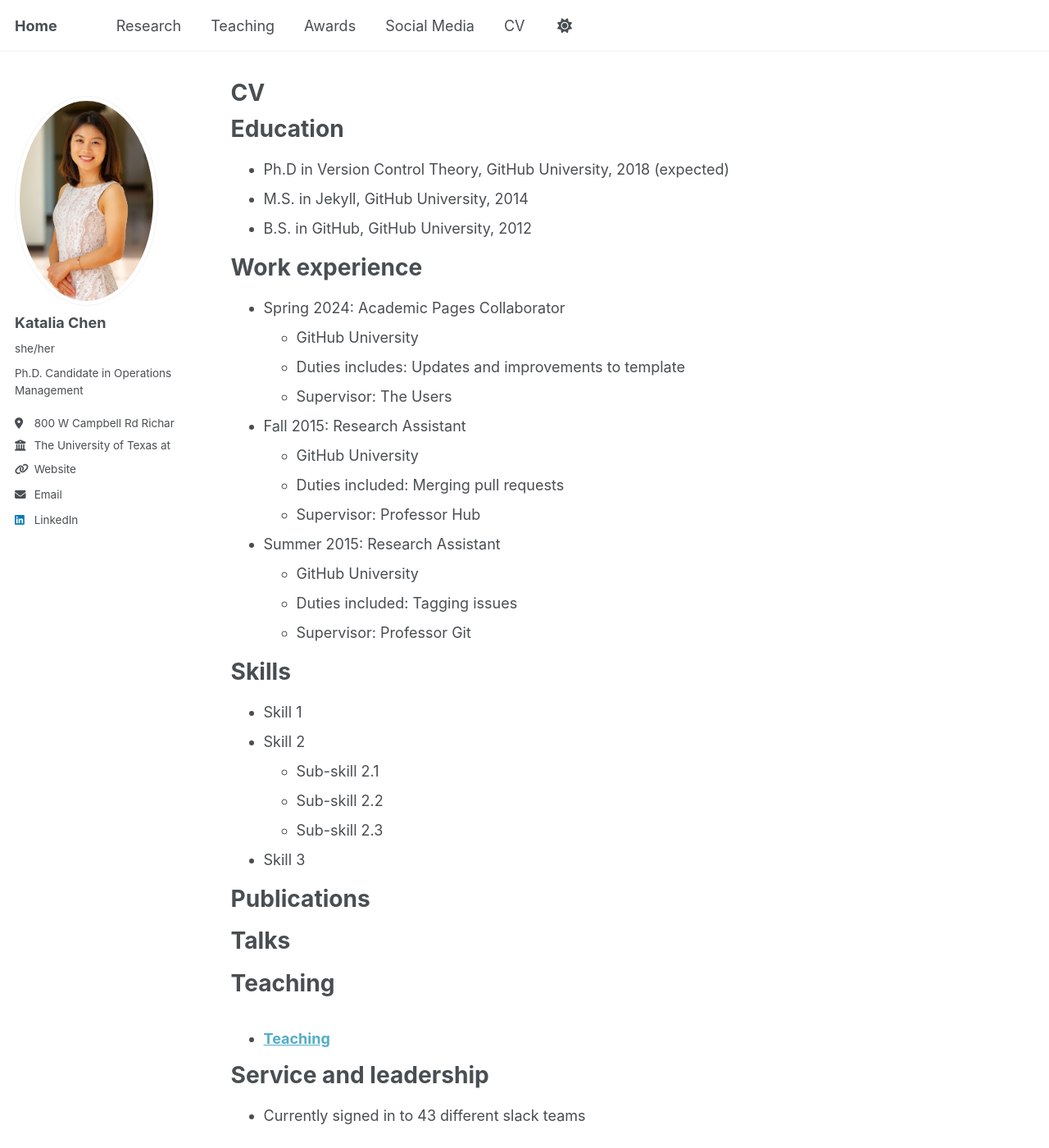
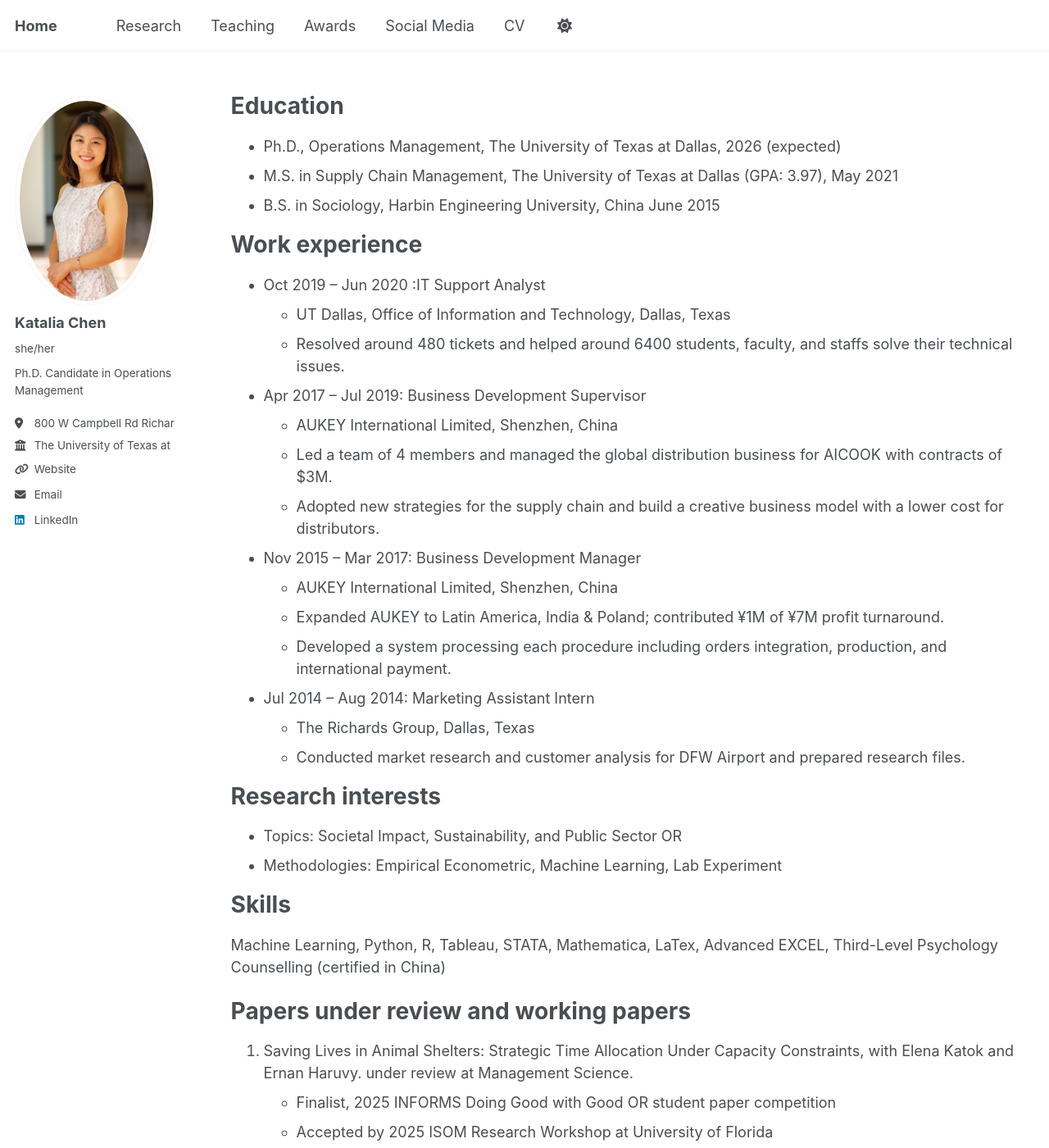
Before and after one commit to qxc2/kataliachen, a Jekyll site: the page built from _pages/cv.md, in a window 1280 px wide and 1400 px high. Shown: the whole window at 82% size. Built offline with Jekyll 4.4.1, drawn with Linux system fonts in a browser that asks for light colours; a script that is not in the unit is left out; some of the changed text lies outside the part shown.

Commit message:
Update cv.md

```diff
--- a/_pages/cv.md
+++ b/_pages/cv.md
@@ -11,54 +11,74 @@ redirect_from:
 
 Education
 ======
-* Ph.D in Version Control Theory, GitHub University, 2018 (expected)
-* M.S. in Jekyll, GitHub University, 2014
-* B.S. in GitHub, GitHub University, 2012
+* Ph.D., Operations Management, The University of Texas at Dallas, 2026 (expected)
+* M.S. in Supply Chain Management, The University of Texas at Dallas (GPA: 3.97), May 2021
+* B.S. in Sociology, Harbin Engineering University, China June 2015
 
 Work experience
 ======
-* Spring 2024: Academic Pages Collaborator
-  * GitHub University
-  * Duties includes: Updates and improvements to template
-  * Supervisor: The Users
+* Oct 2019 – Jun 2020 :IT Support Analyst
+  * UT Dallas, Office of Information and Technology, Dallas, Texas
+  * Resolved around 480 tickets and helped around 6400 students, faculty, and staffs solve their technical issues.
 
-* Fall 2015: Research Assistant
-  * GitHub University
-  * Duties included: Merging pull requests
-  * Supervisor: Professor Hub
+* Apr 2017 – Jul 2019: Business Development Supervisor
+  * AUKEY International Limited, Shenzhen, China
+  * Led a team of 4 members and managed the global distribution business for AICOOK with   contracts of $3M.
+  * Adopted new strategies for the supply chain and build a creative business model with a lower cost for distributors.
 
-* Summer 2015: Research Assistant
-  * GitHub University
-  * Duties included: Tagging issues
-  * Supervisor: Professor Git
+* Nov 2015 – Mar 2017: Business Development Manager
+  * AUKEY International Limited, Shenzhen, China
+  * Expanded AUKEY to Latin America, India & Poland; contributed ¥1M of ¥7M profit turnaround.
+  * Developed a system processing each procedure including orders integration, production, and international payment.
+
+* Jul 2014 – Aug 2014: Marketing Assistant Intern
+  * The Richards Group, Dallas, Texas
+  *  Conducted market research and customer analysis for DFW Airport and prepared research files.
+
+Research interests
+======
+- Topics: Societal Impact, Sustainability, and Public Sector OR
+- Methodologies: Empirical Econometric, Machine Learning, Lab Experiment
 
 Skills
 ======
-* Skill 1
-* Skill 2
-  * Sub-skill 2.1
-  * Sub-skill 2.2
-  * Sub-skill 2.3
-* Skill 3
+Machine Learning, Python, R, Tableau, STATA, Mathematica, LaTex, Advanced EXCEL, Third-Level Psychology Counselling (certified in China)
 
-Publications
+Papers under review and working papers
 ======
-  <ul>{% for post in site.publications reversed %}
-    {% include archive-single-cv.html %}
-  {% endfor %}</ul>
+  1. Saving Lives in Animal Shelters: Strategic Time Allocation Under Capacity Constraints, with Elena Katok and Ernan Haruvy. under review at Management Science.
+     - Finalist, 2025 INFORMS Doing Good with Good OR student paper competition
+     - Accepted by 2025 ISOM Research Workshop at University of Florida
+  2. From Theory to Impact: Applying Strategic Time Allocation at Dallas Animal Services, with Elena Katok. Work in Progress.
 
-Talks
+Presentation and invited talks
 ======
-  <ul>{% for post in site.talks reversed %}
-    {% include archive-single-talk-cv.html  %}
-  {% endfor %}</ul>
+ - INFORMS Annual Meeting                                2021, 2022, 2023, 2024, scheduled 2025
+ - INFORMS MSOM Conference                                                                 2024
+ - POMS Annual Conference                                                                  2025
+ - Behavioral Operations Conference                                            2022, 2023, 2024
+ - BOMSI Workshop at Harvard University                                                    2023
+ - DSI Annual Conference  scheduled                                                        2025
+ - 2025 ISOM Research Workshop, invited by the University of Florida                       2025
 
-Teaching
+Teaching experience
 ======
-  <ul>{% for post in site.teaching reversed %}
-    {% include archive-single-cv.html %}
-  {% endfor %}</ul>
+ - Independent Instructor, The University of Texas at Dallas- Undergraduate core: Managerial Methods in Decision Making Under Uncertainty
+   -  Fall 2025, class size: 75, main topics: statistics- Spring 2025, class size: 65, main topics: statistics, evaluation: 4.8/5.0- Nomination for President’s Teaching Excellence Award
 
-Service and leadership
+  - Teaching Assistant, The University of Texas at Dallas- MS/BS courses: Predictive Analytics, Quantitative Business Analytics, Purchasing, Sourcing, and Contract Management, Spreadsheet Modeling and Analytics, Retail Operation
+
+Teaching interests
 ======
-* Currently signed in to 43 different slack teams
+Statistics and Data Analysis, Business Programming (R/Python), Predictive Analytics and Forecasting, Spreadsheet Modelling and Analytics, Machine Learning, AI in Supply Chain Management
+
+Professional and community service
+======
+ - Session Chair, 2025 DSI Annual Conference
+ - Founding President, JSOM PhD Social Club — first PhD-level student organization at the university
+ - Volunteer and Operational Advisor, Dallas Animal Services (weekly engagement)
+
+Media coverage
+======
+ - Scene on Campus: Dogs of UTD, UTD Social Media, Jul 22, 2024
+ - Student Speaker at Master Student’s Graduation Ceremony, UTDallas Website, Aug 12, 2021
```
Also changed, not shown: other parts of _pages/cv.md (+1 -1 lines).
